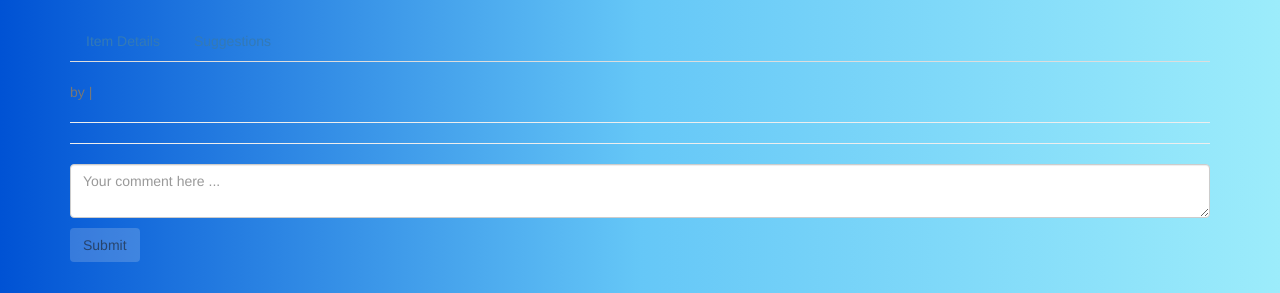
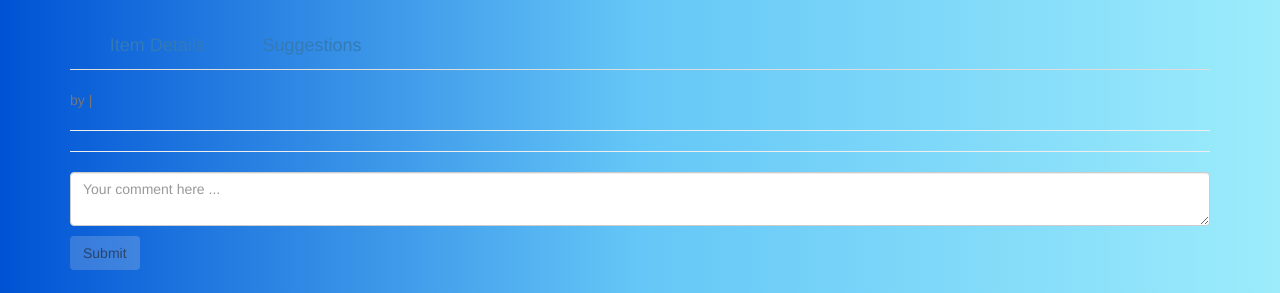
Before and after one commit to arunikayadav42/Lost-and-Found-Portal, a Django app: template cs354/lost/templates/lost/detail.html in a window 1280 px wide. Shown: the part 51-344 px from the top of the page. Run offline with Django 3.2, Linux system fonts and the light colour scheme; the template is opened without the code that fills it: values that come from a table or form of the project are taken from there, others are empty; some libraries are stand-ins or nearby versions.

Commit message:
fixed comments link added new material icons

```diff
--- a/cs354/found/templates/found/detail.html
+++ b/cs354/found/templates/found/detail.html
@@ -6,10 +6,10 @@
 <div class="card-header">
 <ul class="nav nav-tabs card-header-tabs">
 <li class="nav-item">
-<a class="nav-link" href="{% url "found_detail" pk=found.pk %} ">Item Details</a>
+<a class="nav-link" href="{% url "found_detail" pk=found.pk %}" style="font-size: 18px"><i class="material-icons" style="vertical-align: text-bottom">&#xe0da;</i> Item Details</a>
 </li>
 <li class="nav-item">
-<a class="nav-link" href="{% url "found_item_suggestions" pk=found.pk %}">Suggestions</a>
+<a class="nav-link" href="{% url "found_item_suggestions" pk=found.pk %}" style="font-size: 18px"><i class="material-icons" style="vertical-align: text-bottom">&#xe065</i> Suggestions</a>
 </li>
 </ul>
 </div>
--- a/cs354/found/templates/found/suggested_items.html
+++ b/cs354/found/templates/found/suggested_items.html
@@ -3,10 +3,10 @@
 <div class="card-header">
     <ul class="nav nav-tabs card-header-tabs">
         <li class="nav-item">
-            <a class="nav-link" href="{% url "found_detail" pk=found.pk %} ">Item Details</a>
+            <a class="nav-link" href="{% url "found_detail" pk=found.pk %}" style="font-size: 18px"><i class="material-icons" style="vertical-align: text-bottom">&#xe0da;</i> Item Details</a>
 </li>
 <li class="nav-item">
-<a class="nav-link" href="{% url "found_item_suggestions" pk=found.pk %}">Suggestions</a>
+<a class="nav-link" href="{% url "found_item_suggestions" pk=found.pk %}" style="font-size: 18px"><i class="material-icons" style="vertical-align: text-bottom">&#xe065</i> Suggestions</a>
         </li>
     </ul>
 </div>
--- a/cs354/lost/templates/lost/detail.html
+++ b/cs354/lost/templates/lost/detail.html
@@ -5,17 +5,17 @@
 <div class="card-header">
 <ul class="nav nav-tabs card-header-tabs">
 <li class="nav-item">
-<a class="nav-link" href="{% url "lost_detail" pk=lost.pk %} ">Item Details</a>
+<a class="nav-link" href="{% url "lost_detail" pk=lost.pk %}" style="font-size: 18px"><i class="material-icons" style="vertical-align: text-bottom">&#xe0da;</i> Item Details</a>
 </li>
 <li class="nav-item">
-<a class="nav-link" href="{% url "lost_item_suggestions" pk=lost.pk %}">Suggestions</a>
+<a class="nav-link" href="{% url "lost_item_suggestions" pk=lost.pk %}" style="font-size: 18px"><i class="material-icons" style="vertical-align: text-bottom">&#xe065</i> Suggestions</a>
 </li>
 </ul>
 </div>
 <div class="card-header">
         <span class="font-weight-bold"><h1>{{ lost.title }}</h1></span>
 
-        <span class="text-muted">by <a href=" {{lost.author.get_profile}}">{{ lost.author }}</a> | {{ lost.date_item_lost }}</span>
+        <span class="text-muted">by <a href=" {{ lost.author.get_profile }}">{{ lost.author }}</a> | {{ lost.date_item_lost }}</span>
     </div>
     <hr>
     {% if lost.color or lost.brand or lost.description  or lost.location %}
--- a/cs354/lost/templates/lost/suggested_items.html
+++ b/cs354/lost/templates/lost/suggested_items.html
@@ -3,10 +3,11 @@
 <div class="card-header">
     <ul class="nav nav-tabs card-header-tabs">
         <li class="nav-item">
-            <a class="nav-link" href="{% url "lost_detail" pk=lost.pk %} ">Item Details</a>
+            <a class="nav-link" href="{% url "lost_detail" pk=lost.pk %}" style="font-size: 18px"><i class="material-icons" style="vertical-align: text-bottom">&#xe0da;</i> Item Details</a>
 </li>
 <li class="nav-item">
-<a class="nav-link" href="{% url "lost_item_suggestions" pk=lost.pk %}">Suggestions</a>
+<a class="nav-link" href="{% url "lost_item_suggestions" pk=lost.pk %}" style="font-size: 18px"><i class="material-icons" style="vertical-align: text-bottom">&#xe065</i> Suggestions</a>
+</li>
         </li>
     </ul>
 </div>
--- a/cs354/users/models.py
+++ b/cs354/users/models.py
@@ -21,6 +21,8 @@ class CustomUser(AbstractUser):
         self.slug = slugify(self.roll_no)
         super(CustomUser, self).save(*args, **kwargs)
 
+    def get_profile(self):
+        return reverse("profile_detail", kwargs={'slug': self.slug})
 
 # # post_save.connect(create_profile, sender=get_user_model())
 # from django.db.models.signals import post_save
```
Also changed, not shown: cs354/media/pictures/users/10420300_1684671625092736_5855013182905027590_n_18ACIPA.jpg (added), cs354/media/pictures/users/10420300_1684671625092736_5855013182905027590_n_ModxZb4.jpg (added).
